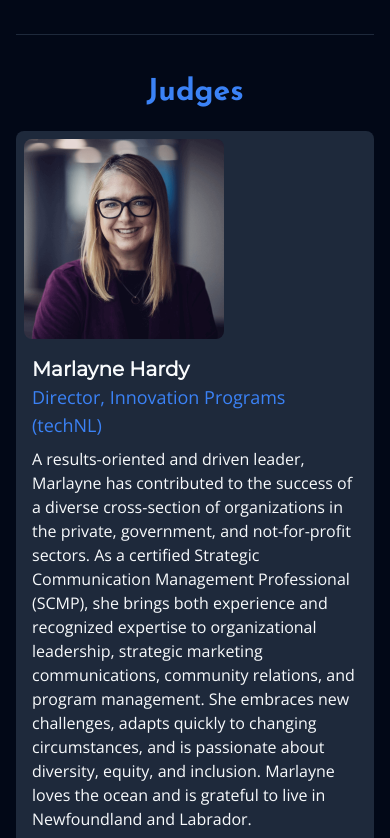
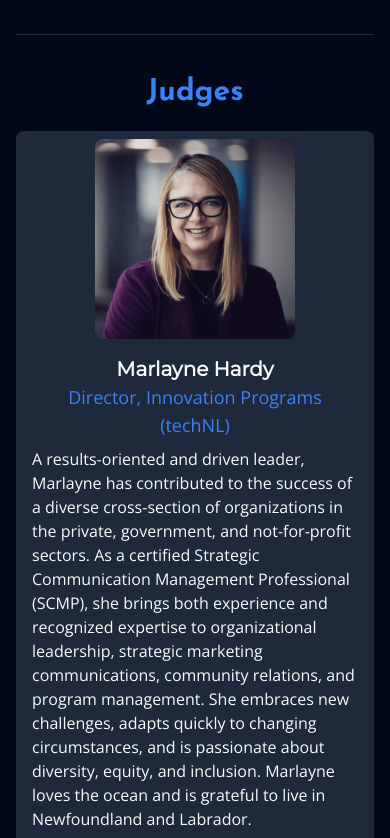
Before and after one commit to HackFrostNL/website-2022, a React (Vite) app: page /hackathons/2023 in a window 390 px wide. Shown: the part 5600-6438 px from the top of the page. Built offline with nearby package versions, Linux system fonts and the light colour scheme.

Commit message:
Judges & mentors alignment

```diff
--- a/src/components/Person/Person.tsx
+++ b/src/components/Person/Person.tsx
@@ -8,7 +8,7 @@ export interface PersonProps {
 const Person = ({ name, imageUrl, title, bio }: PersonProps) => (
     <div
         className={
-            "flex flex-col md:flex-row bg-secondary p-2 rounded-lg gap-2 border-b-[0.1px] border-primary"
+            "flex flex-col md:flex-row bg-secondary p-2 rounded-lg gap-2 border-b-[0.1px] border-primary items-center justify-center md:items-start md:justify-start"
         }
     >
         <img
@@ -19,8 +19,8 @@ const Person = ({ name, imageUrl, title, bio }: PersonProps) => (
         />
         <div className={"flex flex-col gap-2 p-2"}>
             <div className={"flex flex-col"}>
-                <h3 className={"text-xl font-Montserrat font-bold"}>{name}</h3>
-                <h4 className={"text-lg text-primary"}>{title}</h4>
+                <h3 className={"text-xl font-Montserrat font-bold text-center md:text-left"}>{name}</h3>
+                <h4 className={"text-lg text-primary text-center md:text-left"}>{title}</h4>
             </div>
             {bio && <p dangerouslySetInnerHTML={{ __html: bio }} />}
         </div>
```
